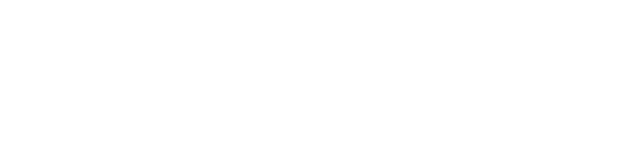
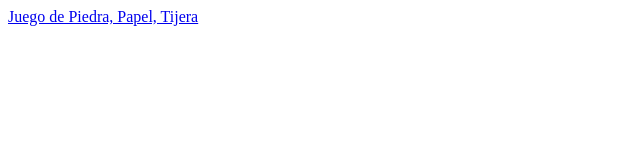
Before and after one commit to IvanR3D/IvanR3D, a plain HTML site: page index.html in a window 1280 px wide. Shown: the whole page, without its empty margins (0-640 px from the left). Drawn offline with Linux system fonts and the light colour scheme.

Commit message:
Juego de Piedra, Papel, Tijera vinculado al index.

```diff
--- a/index.html
+++ b/index.html
@@ -6,6 +6,6 @@
     <title>Iv&aacute;n R. GitHub Page</title>
 </head>
 <body>
-
+    <a href="game.html">Juego de Piedra, Papel, Tijera</a>
 </body>
 </html>
```
